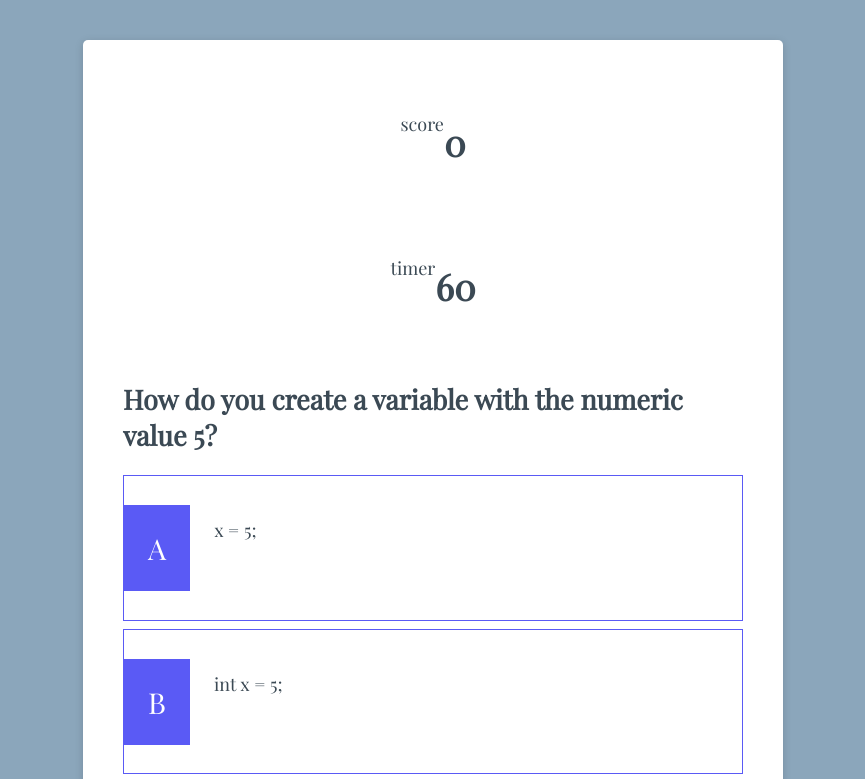
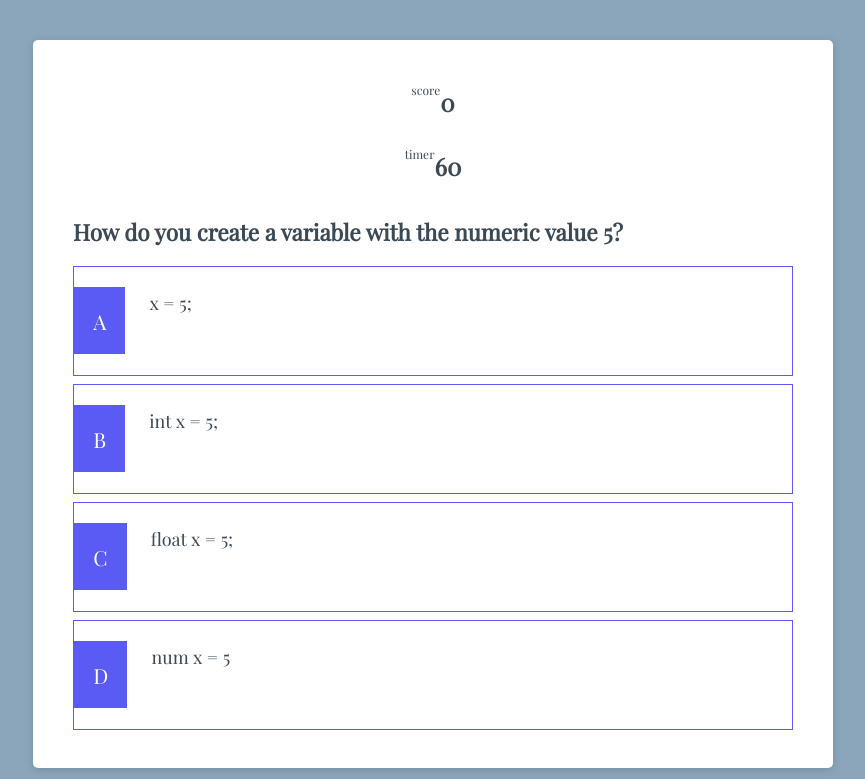
Before and after one commit to BeresIvan/Code-Quiz, a plain HTML site: page Game.html in a window 1280 px wide. Shown: the top 779 px of the page, without its empty margins (207-1072 px from the left). Drawn offline with nearby package versions, Linux system fonts and the light colour scheme.

Commit message:
added js coding cleaned up the files

```diff
--- a/assets/css/game.css
+++ b/assets/css/game.css
@@ -4,9 +4,9 @@
     border-width: 1px;
     box-shadow: rgba(0, 0, 0, 0.15) 0px 2px 8px 0px;
     color: hsl(206, 17%, 28%);
-    font-size: 18px;
+    font-size: 15px;
     margin: 0 auto;
-    max-width: 700px;
+    max-width: 800px;
     padding: 30px 40px;
     font-family: 'Playfair Display', serif;
 }
@@ -18,19 +18,21 @@
     text-align: left;
     cursor: pointer;
     width: 100%;
+    margin: 0;
 }
 .choice-container {
     display: flex;
     margin-bottom: 0.5rem;
     width: 100%;
-    font-size: 1.8rem;
+    font-size: 1.3rem;
     border: 0.1rem solid rgb(90, 90, 245);
     background-color: hsl(0, 0%, 100%);
 }
 .choice-prefix {
-   padding: 1.5rem;
+   padding: 1.2rem;
    background-color: rgb(90, 90, 245);
-   color: hsl(0, 0%, 100%)
+   color: hsl(0, 0%, 100%);
+   margin: O.5rem;
 }
 
 .hud-item {
@@ -38,8 +40,8 @@
     justify-content: center;
     background-color: hsl(0, 0%, 100%);
     color: rgba(0, 0, 0, 0.15) 0px 2px 8px 0px;
-    font-size: 18px;
-    padding: 1.5rem;
+    font-size: 12px;
+    padding: rem;
 
 }
 
@@ -47,5 +49,4 @@ form {
     width: 100%;
     display: flex;
     flex-direction: column;
-    align-items: c;
 }
```
Also changed, not shown: HighScore.js (+13 -2 lines), Game.html (line endings or trailing spaces).
